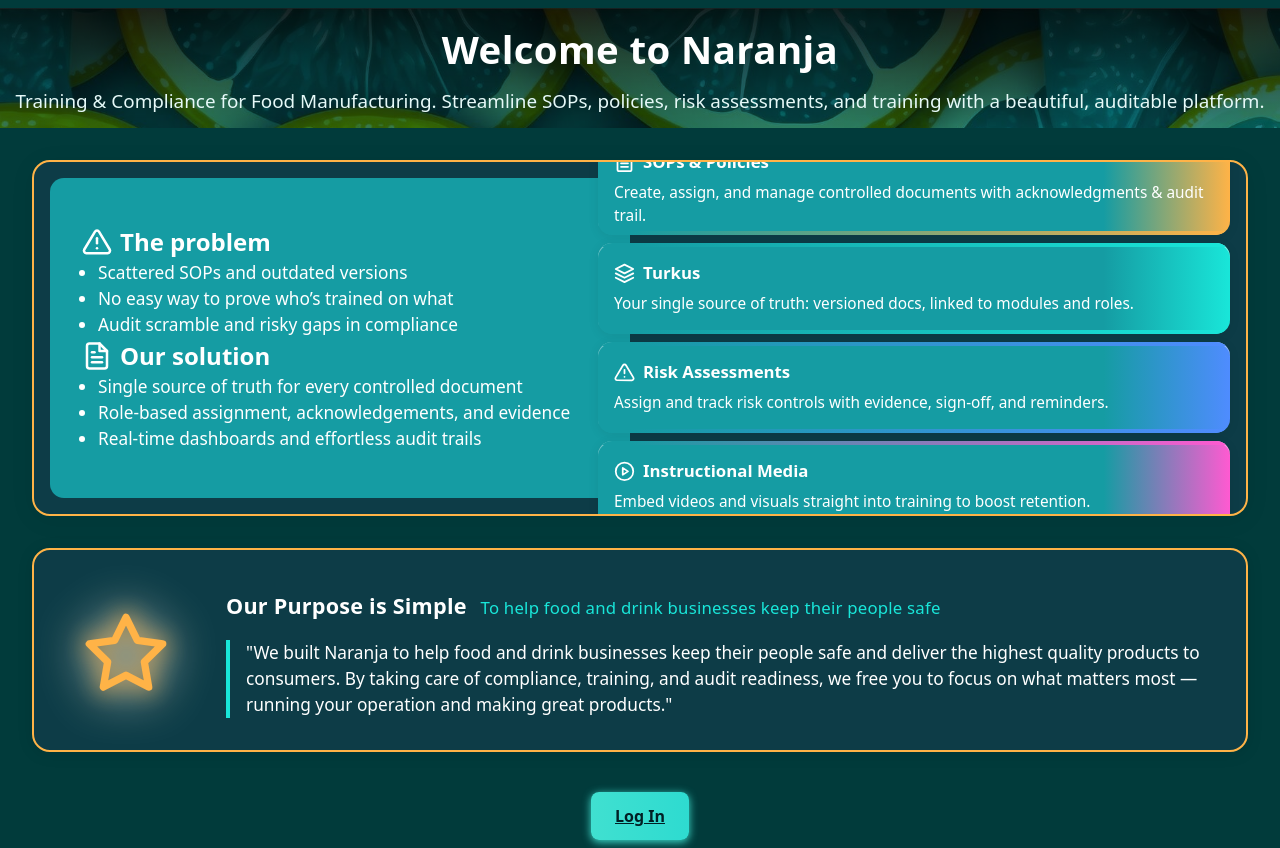
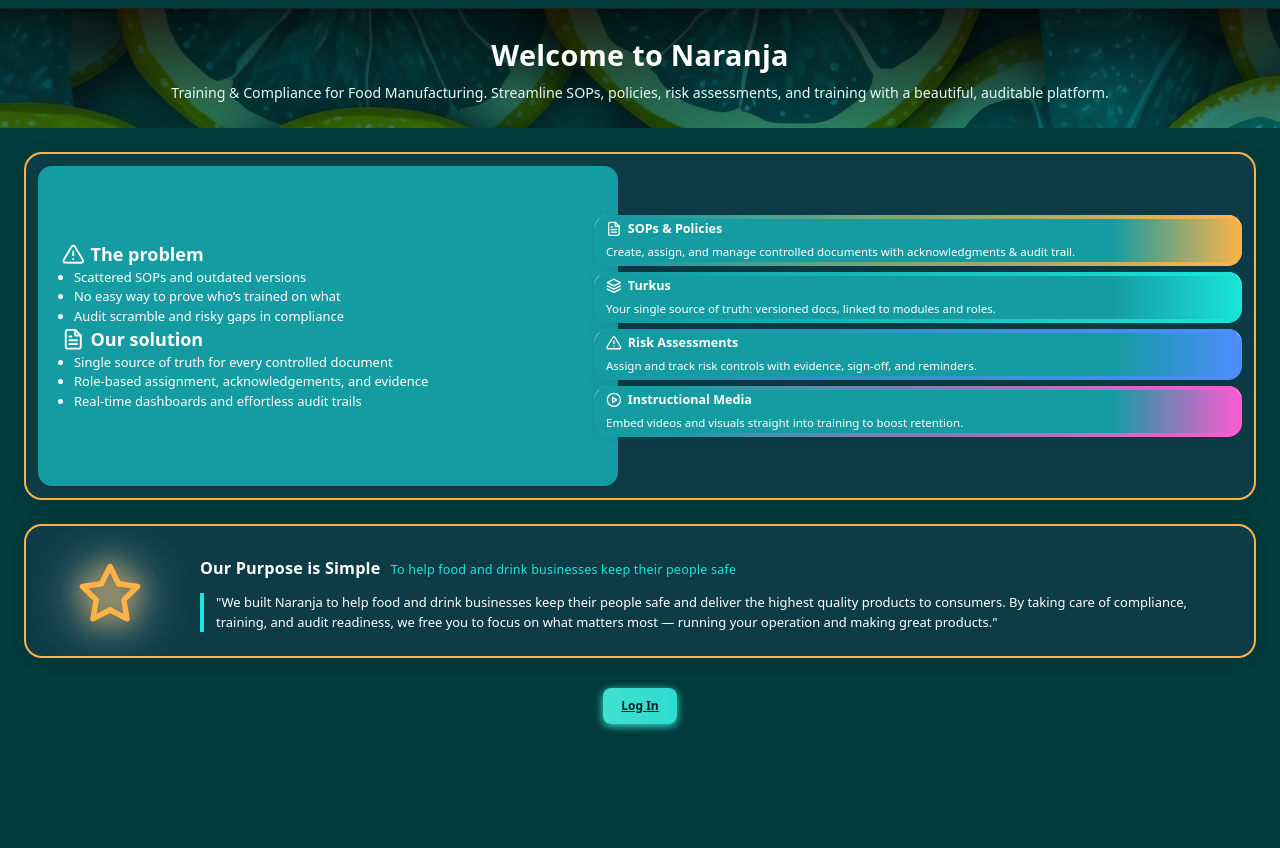
Before and after one commit to BigMak77/Naranjatuesday26august2024, a Next.js app: page / in a window 1280 px wide. After the commit the page ends 800 px from the top, so only its background shows below. Built offline with nearby package versions, Linux system fonts and the light colour scheme; no server answers.

Commit message:
fix: update globals.css with latest neon design system changes

```diff
--- a/src/app/globals.css
+++ b/src/app/globals.css
@@ -41,7 +41,7 @@
 html,
 body {
   font-family: "Geist", system-ui, sans-serif;
-  font-size: 16px;
+  font-size: 12px;
   line-height: 1.5;
   color: var(--text);
   background-color: var(--bg);
@@ -150,7 +150,7 @@
 
 button,
 .neon-btn {
-  display: inline-flex;
+  display: inline-block;
   align-items: center;
   justify-content: center;
   gap: 0.5rem;
@@ -167,6 +167,12 @@
     box-shadow 0.2s,
     transform 0.06s;
   cursor: pointer;
+  min-width: 44px;
+  min-height: 44px;
+  max-width: 44px;
+  max-height: 44px;
+  width: 44px;
+  height: 44px;
 }
 button:hover,
 .neon-btn:hover {
@@ -177,6 +183,41 @@
 button:active,
 .neon-btn:active {
   transform: translateY(1px);
+}
+
+/* Ensure all .neon-btn-square buttons are 30px and override any local inline or module styles */
+.neon-btn,
+button {
+  min-width: unset !important;
+  min-height: unset !important;
+  max-width: unset !important;
+  max-height: unset !important;
+  width: unset !important;
+  height: unset !important;
+}
+.neon-btn-square {
+  width: 30px !important;
+  height: 30px !important;
+  min-width: 30px !important;
+  min-height: 30px !important;
+  max-width: 30px !important;
+  max-height: 30px !important;
+  display: inline-block !important;
+  border-radius: 8px !important;
+  border: none !important;
+  padding: 0 !important;
+  box-shadow: 0 0 12px var(--neon);
+  background: var(--panel);
+  align-items: unset !important;
+  justify-content: unset !important;
+  flex: unset !important;
+}
+.neon-btn-square svg {
+  width: 20px !important;
+  height: 20px !important;
+  color: #fff !important;
+  margin: 0 auto !important;
+  display: block !important;
 }
 
 /* ================================
@@ -386,23 +427,28 @@
    Neon Square Action Buttons
    ================================ */
 .neon-btn-square {
-  width: 30px;
-  height: 30px;
-  display: inline-flex;
-  align-items: center;
-  justify-content: center;
-  border-radius: 8px;
-  border: none;
-  cursor: pointer;
-  transition:
-    background 0.2s,
-    box-shadow 0.2s,
-    transform 0.06s;
+  width: 30px !important;
+  height: 30px !important;
+  min-width: 30px !important;
+  min-height: 30px !important;
+  max-width: 30px !important;
+  max-height: 30px !important;
+  display: inline-block !important;
+  border-radius: 8px !important;
+  border: none !important;
+  padding: 0 !important;
+  box-shadow: 0 0 12px var(--neon);
+  background: var(--panel);
+  align-items: unset !important;
+  justify-content: unset !important;
+  flex: unset !important;
 }
 .neon-btn-square svg {
-  width: 20px;
-  height: 20px;
-  color: #fff; /* always white */
+  width: 20px !important;
+  height: 20px !important;
+  color: #fff !important;
+  margin: 0 auto !important;
+  display: block !important;
 }
 .neon-btn-square:hover {
   transform: translateY(-1px);
```
